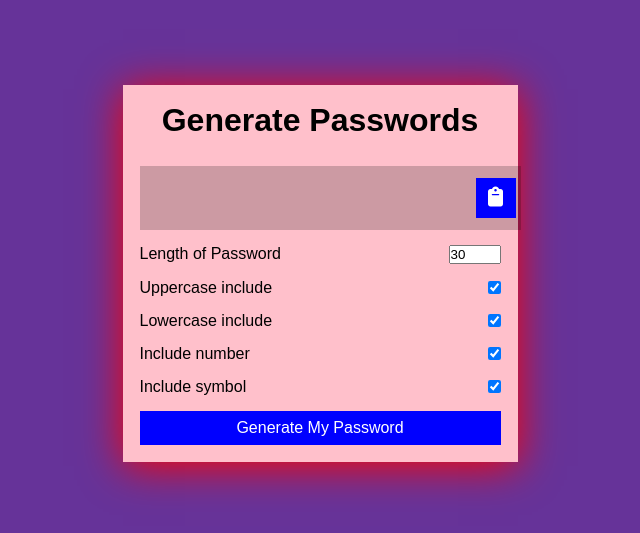
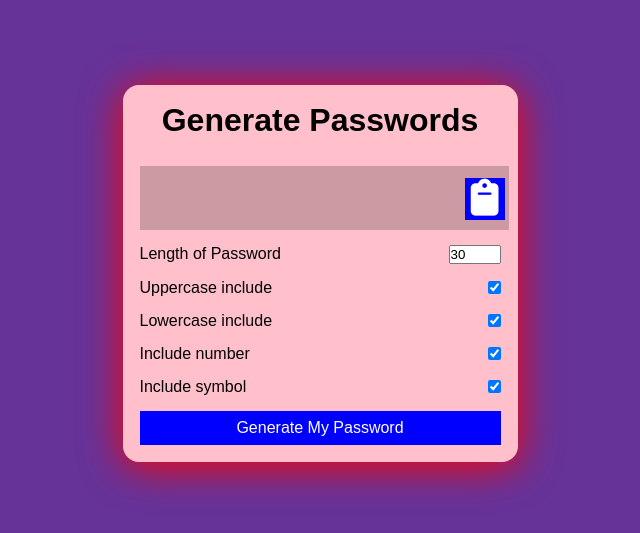
Before and after one commit to Addy-cm/HTML-CSS-JS-PROJECTS, a plain HTML site: page Password Generator/index.html in a window 1280 px wide. Shown: the part 113-646 px from the top of the page, without its empty margins (320-960 px from the left). Drawn offline with Linux system fonts and the light colour scheme; a web font is replaced by a local one.

Commit message:
Change css of copy clip

```diff
--- a/Password Generator/css.css
+++ b/Password Generator/css.css
@@ -31,6 +31,7 @@ h1{
     width: 361px;
     max-width: 100%;
     box-shadow: 0px 4px 40px red;
+    border-radius: 1rem;
 }
 
 .result{
@@ -41,7 +42,7 @@ h1{
     font-size: 17px;
     position: relative;
     letter-spacing: 18px;
-    padding: 12px 10px;
+    padding: 12px 4px;
     height: 40px;
     width: 100%
 }
@@ -60,10 +61,10 @@ h1{
 
 .result .btn{
     top: 12px;
-    right: 5px;
+    right: 4px;
     width: 40px;
-    height: 40px;
-    font-size: 20px;
+    height: 42px;
+    font-size: 37px;
     position: absolute;
 }
 
@@ -82,7 +83,7 @@ h1{
     background: blue;
     color: white;
     font-size: 16px;
-    padding: 8px 12px;
+    padding: -1px 11px;
     cursor: pointer;
 }
 .btn-last{
```
